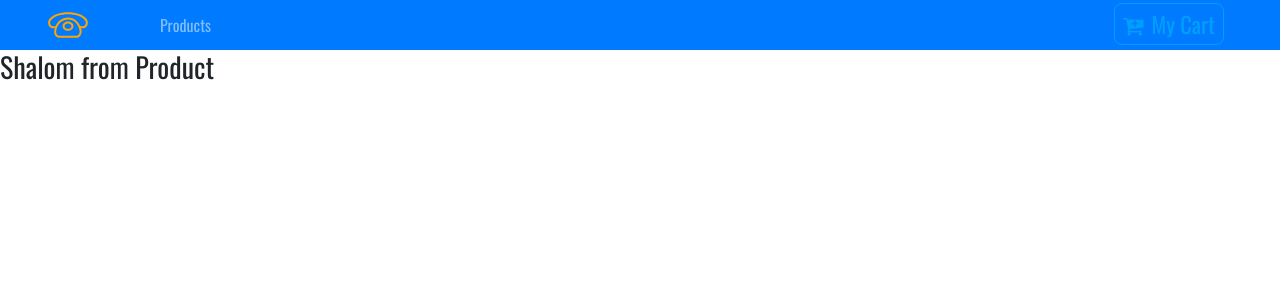
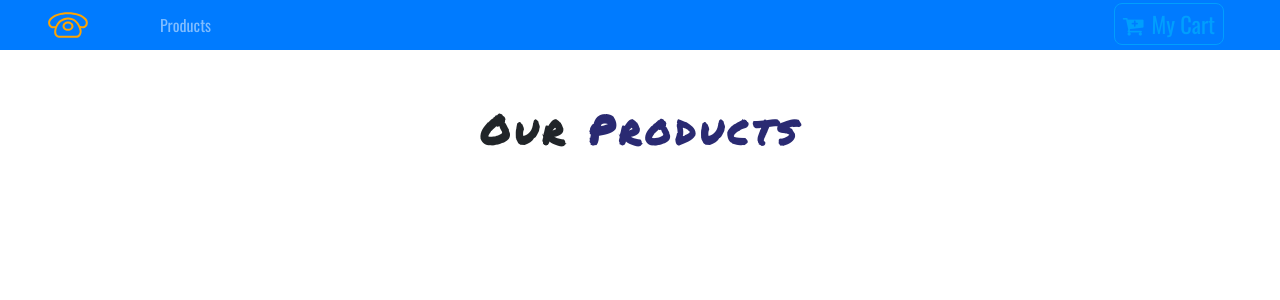
Before and after one commit to chamanoS/PhoneShop-Ecommerce, a React (Create React App) app in the folder ecommerce/: page / in a window 1280 px wide. Shown: the top 300 px of the page. Built offline with nearby package versions, Linux system fonts and the light colour scheme.

Commit message:
title component

```diff
--- a/ecommerce/src/Components/Product.js
+++ b/ecommerce/src/Components/Product.js
@@ -4,7 +4,7 @@
     render() {
         return (
             <div>
-                <h3>Shalom from Product</h3>
+                <h3>Component Product</h3>
             </div>
         )
     }
--- a/ecommerce/src/Components/ProductList.js
+++ b/ecommerce/src/Components/ProductList.js
@@ -1,12 +1,23 @@
 import React, { Component } from 'react'
 import Product from './Product'
+import Title from './Title'
 
 export default class ProductList extends Component {
+    state={
+        product:[]
+    }
     render() {
         return (
-            <div>
-               <Product></Product>
-            </div>
+        <React.Fragment>
+                <div className="py-5">
+                    <div className="container">
+                        <Title name="our" title="products"></Title>
+                        <div class  Name="row"></div>
+                    </div>
+                </div>
+
+
+        </React.Fragment>
         )
     }
 }
--- /dev/null
+++ b/ecommerce/src/Components/Title.js
@@ -0,0 +1,17 @@
+import React, { Component } from 'react'
+
+export default function Title({name,title}){
+
+        return (
+            <div className="row">
+                <div className="col-10 mx-auto my-2 text-center text-title">
+                    <h1 className="text-capitalize font-weight-bold">
+                         {name} <strong className="text-blue">
+                         {title}
+                                </strong>
+                    </h1>
+                </div>
+            </div>
+        )
+
+}
```
